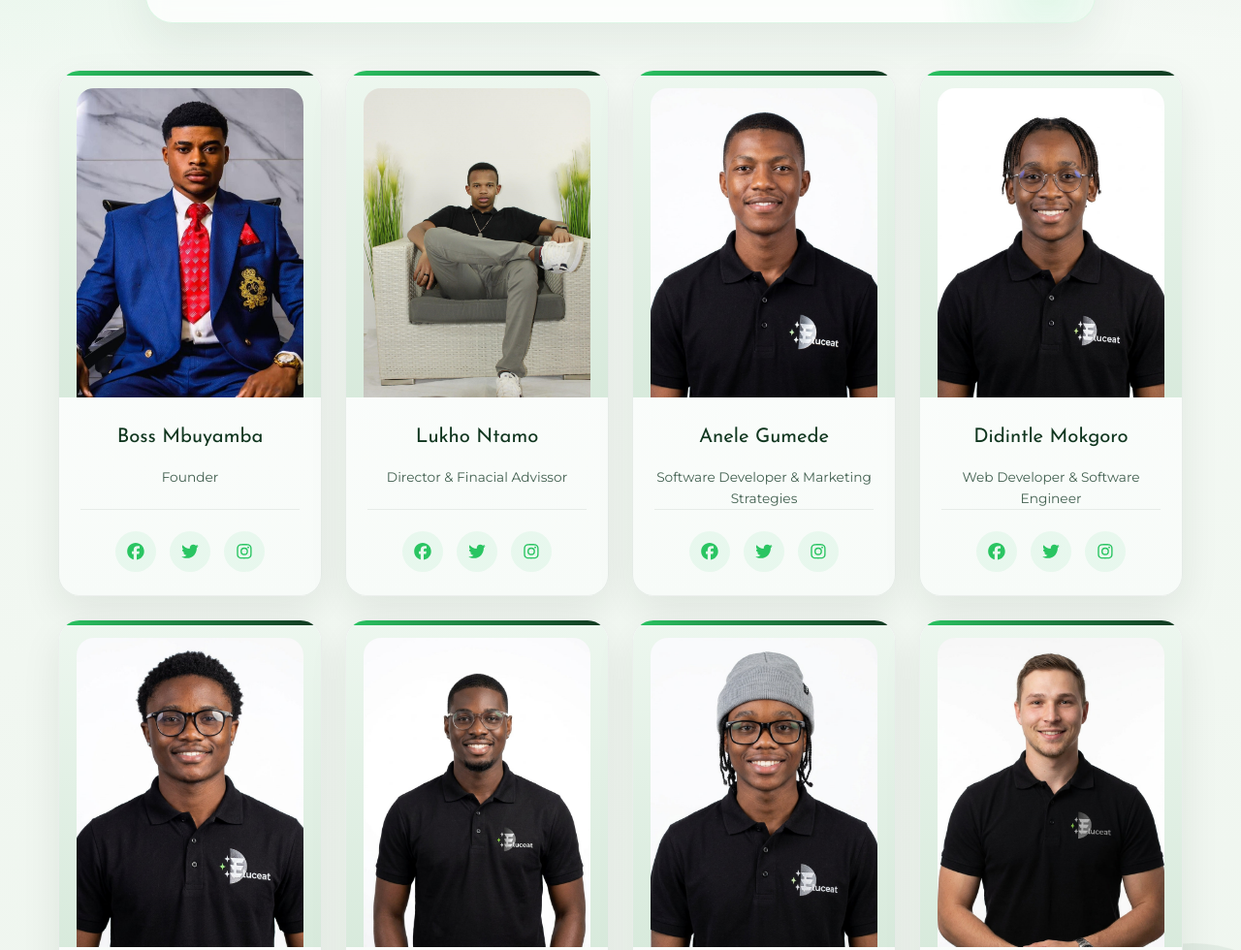
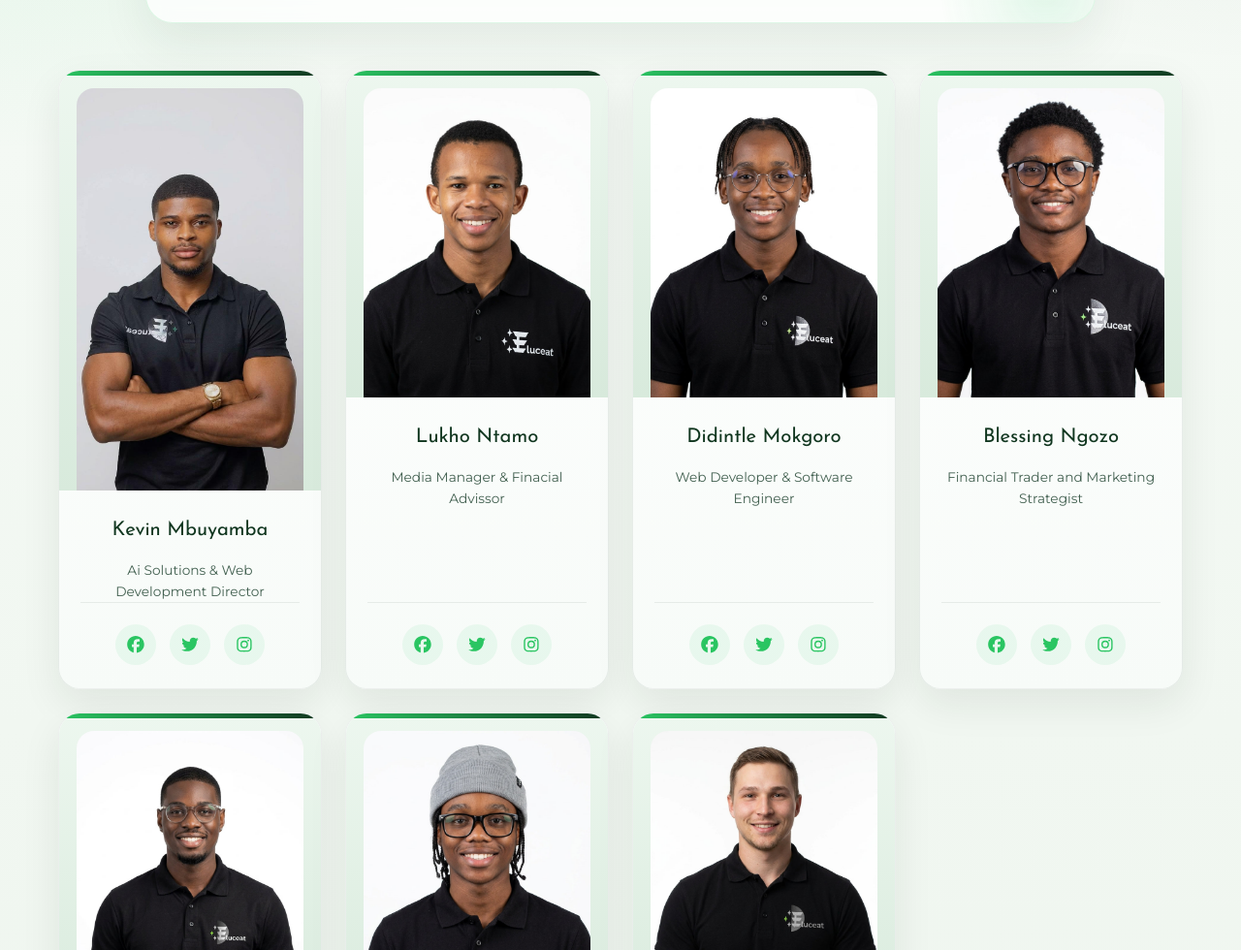
Before and after one commit to Vigroboi/Eluceat, a website with bundled scripts: page Team.html in a window 1280 px wide. Shown: the part 467-1447 px from the top of the page at 97% size. Built offline with nearby package versions, Linux system fonts and the light colour scheme; files whose address does not match are found by name.

Commit message:
update advisors and Team

```diff
--- a/Team.html
+++ b/Team.html
@@ -350,11 +350,11 @@
         <div class="team-container">
             <div class="team-member">
                 <div class="member-image">
-                    <img src="assets/img/Team/Boss Mbuyamba.png" alt="Boss Mbuyamba">
+                    <img src="assets/img/Ai-img/Kevin.jpeg" alt="Kevin Mbuyamba">
                 </div>
                 <div class="member-info">
-                    <h3>Boss Mbuyamba</h3>
-                    <p>Founder</p>
+                    <h3>Kevin Mbuyamba</h3>
+                    <p>Ai Solutions & Web Development Director </p>
                     <div class="social-icons">
                         <a href="https://www.facebook.com/share/1BMD1k3Vzi/?mibextid=wwXIfr"><i class="fab fa-facebook"></i></a>
                         <a href="https://x.com/kevinrosii?s=21"><i class="fab fa-twitter"></i></a>
@@ -364,25 +364,11 @@
             </div>
             <div class="team-member">
                 <div class="member-image">
-                    <img src="assets/img/Team/lukho.jpg" alt="Luko">
+                    <img src="assets/img/Team/LUKHONA1.jpg" alt="Luko">
                 </div>
                 <div class="member-info">
                     <h3>Lukho Ntamo </h3>
-                    <p>Director & Finacial Advissor</p>
-                    <div class="social-icons">
-                        <a href="#"><i class="fab fa-facebook"></i></a>
-                        <a href="#"><i class="fab fa-twitter"></i></a>
-                        <a href="#"><i class="fab fa-instagram"></i></a>
-                    </div>
-                </div>
-            </div>
-            <div class="team-member">
-                <div class="member-image">
-                    <img src="assets/img/Team/ANELE1.jpg" alt="Luko">
-                </div>
-                <div class="member-info">
-                    <h3>Anele Gumede</h3>
-                    <p>Software Developer & Marketing Strategies </p>
+                    <p>Media Manager & Finacial Advissor</p>
                     <div class="social-icons">
                         <a href="#"><i class="fab fa-facebook"></i></a>
                         <a href="#"><i class="fab fa-twitter"></i></a>
@@ -424,7 +410,7 @@
                 </div>
                 <div class="member-info">
                     <h3>Wesley Hodges</h3>
-                    <p>Financial Trader</p>
+                    <p>Cyber Security Pioneer </p>
                     <div class="social-icons">
                         <a href="#"><i class="fab fa-facebook"></i></a>
                         <a href="#"><i class="fab fa-twitter"></i></a>
```
Also changed, not shown: Contact.html (+11 -10 lines), assets/img/Ai-img/Kevin.jpeg (added), assets/img/Team/Wesley1.jpg.
